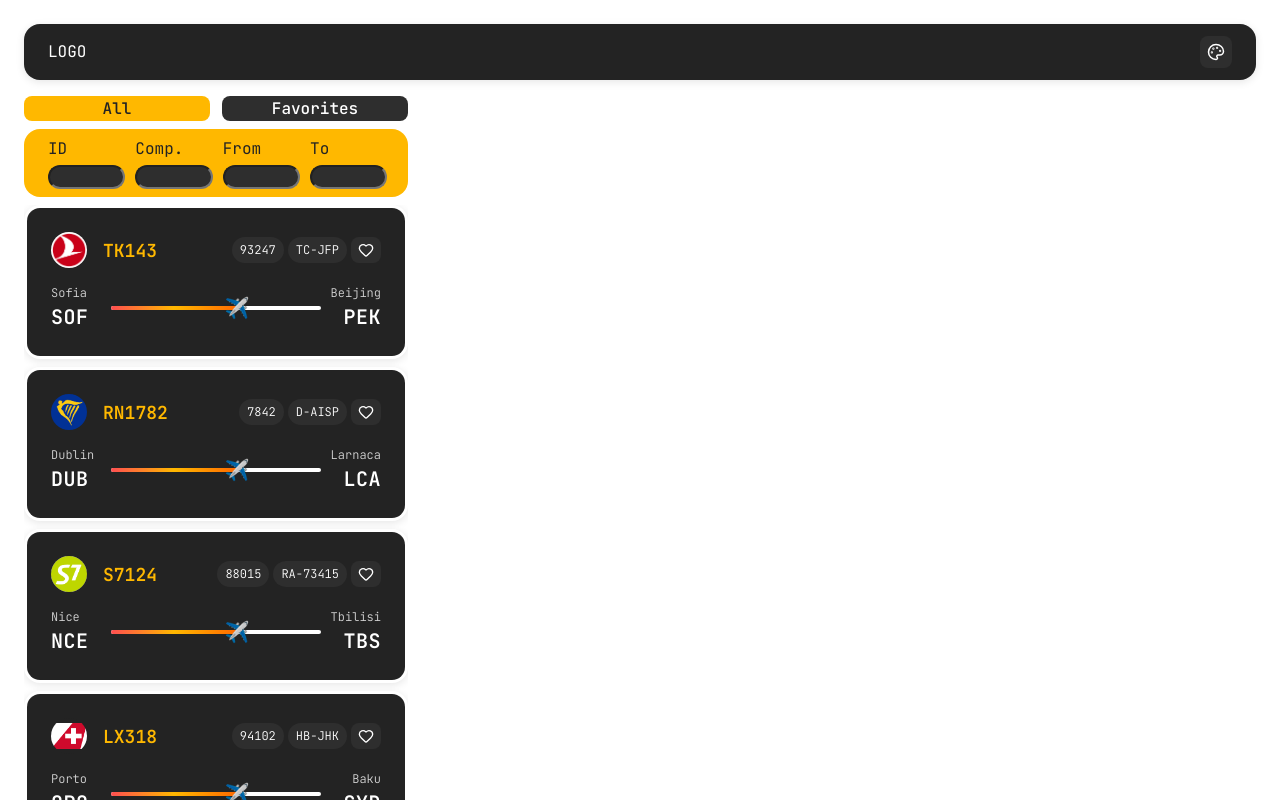
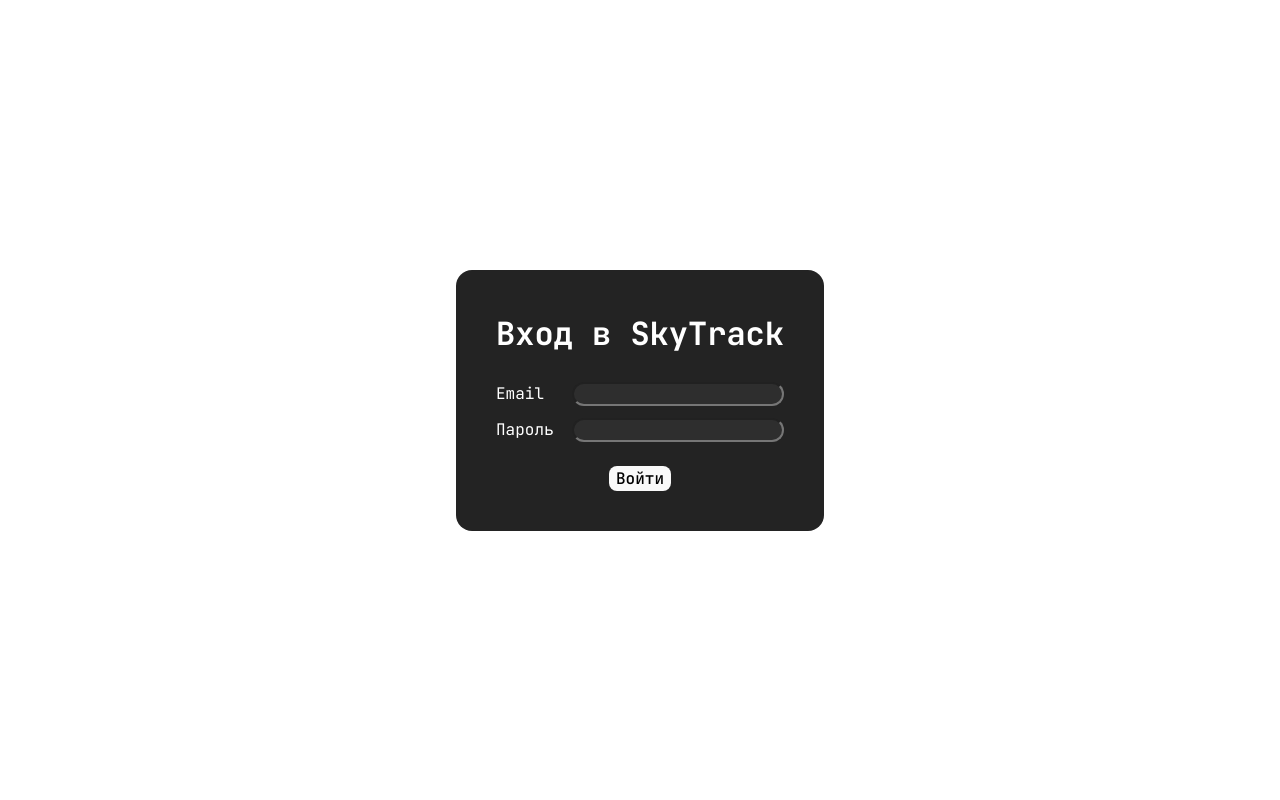
Before and after one commit to Qalwk/LocateTracker, a React (Vite) app: page / in a window 1280 px wide. Built offline with nearby package versions, Linux system fonts and the light colour scheme.

Commit message:
auth 1.1

```diff
--- a/src/app/routes/AppRouter.tsx
+++ b/src/app/routes/AppRouter.tsx
@@ -1,12 +1,14 @@
 
 import { BrowserRouter, Route, Routes } from 'react-router'
 import { HomePage } from 'pages/homePage'
+import { LoginPage } from 'pages/loginPage'
 
 export function AppRouter() {
   return (
     <BrowserRouter>
       <Routes>
-        <Route path="/" element={<HomePage />} />
+        <Route path="/" element={<LoginPage />} />
+        {/* <Route path="/" element={<HomePage />} /> */}
         <Route path="/:airline/:route" element={<HomePage />} />
         <Route path="/favorites" element={<HomePage />} />
         <Route path="/favorites/:airline/:route" element={<HomePage />} />
--- a/src/index.css
+++ b/src/index.css
@@ -34,8 +34,7 @@
 }
 
 h1 {
-  font-size: 3.2em;
-  line-height: 1.1;
+  margin: 0;
 }
 
 button {
--- /dev/null
+++ b/src/pages/loginPage/index.ts
@@ -0,0 +1 @@
+export { LoginPage } from "./ui/LoginPage"
--- /dev/null
+++ b/src/pages/loginPage/ui/LoginPage.module.scss
@@ -0,0 +1,38 @@
+.loginWrapper {
+  width: 100dvw;
+  height: 100dvh;
+  display: flex;
+  justify-content: center;
+  align-items: center;
+}
+
+.loginForm {
+  display: flex;
+  flex-direction: column;
+  align-items: center;
+  height: auto;
+  background-color: var(--color-default);
+  border-radius: $radius-lg;
+  color: var(--color-text);
+  padding: $space-10 $space-10;
+  gap: $space-6;
+}
+
+.loginFieldWrapper {
+  display: flex;
+  flex-direction: column;
+  align-items: start;
+  gap: $space-3;
+  width: 100%;
+}
+
+.loginField {
+  width: 100%;
+  display: flex;
+  flex-direction: row;
+  justify-content: space-between;
+}
+
+.loginError {
+  display: none;
+}
--- /dev/null
+++ b/src/pages/loginPage/ui/LoginPage.tsx
@@ -0,0 +1,35 @@
+import styles from "./LoginPage.module.scss"
+
+export function LoginPage() {
+  return (
+    <div className={styles.loginWrapper}>
+      <form className={styles.loginForm}>
+        <h1 className={styles.loginTitle}>Вход в SkyTrack</h1>
+        <div className={styles.loginFieldWrapper}>
+          <div className={styles.loginField}>
+            <label htmlFor="email">Email</label>
+            <input
+              id="email"
+              name="email"
+              type="email"
+              autoComplete="username"
+              required
+            />
+          </div>
+          <div className={styles.loginField}>
+            <label htmlFor="password">Пароль</label>
+            <input
+              id="password"
+              name="password"
+              type="password"
+              autoComplete="current-password"
+              required
+            />
+          </div>
+        </div>
+        <button type="submit" className={styles.loginButton}>Войти</button>
+        <div className={styles.loginError}></div>
+      </form>
+    </div>
+  )
+}
```
